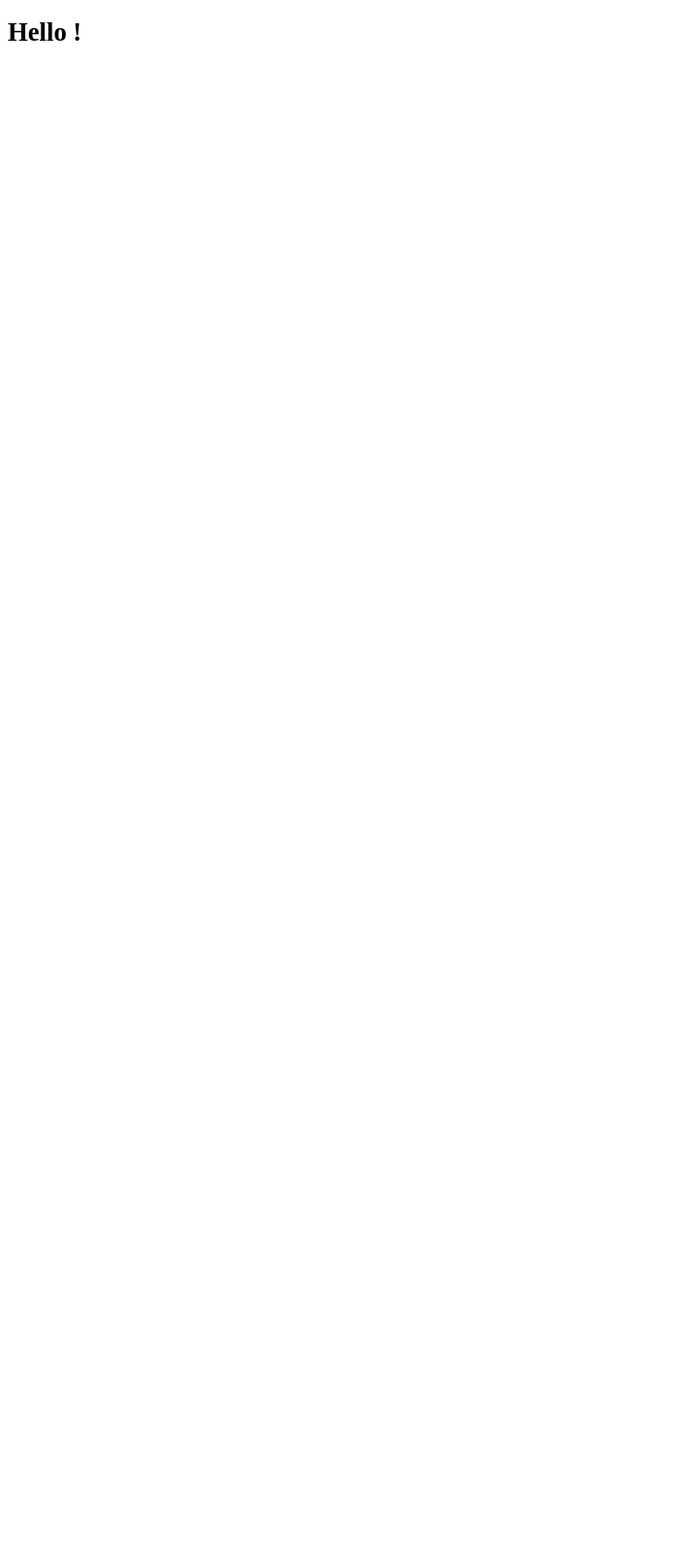
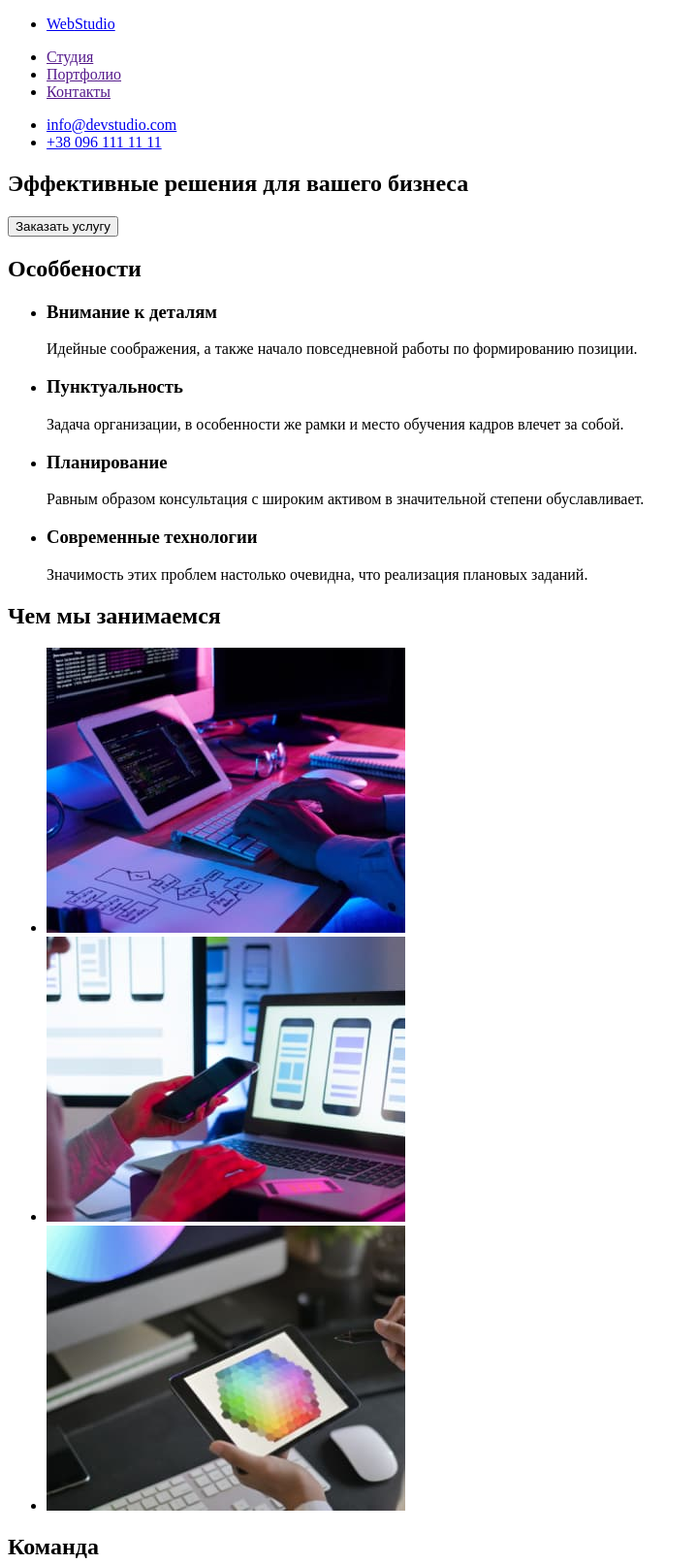
Before and after one commit to Galina-16/goit-markup-hw-02, a plain HTML site: page index.html in a window 1280 px wide. Shown: the top 1613 px of the page at 97% size, without its empty margins (0-719 px from the left). Before the commit the page ends 800 px from the top, so only its background shows below. Drawn offline with Linux system fonts and the light colour scheme.

Commit message:
14..04.22

```diff
--- a/index.html
+++ b/index.html
@@ -1,12 +1,179 @@
 <!DOCTYPE html>
-<html lang="en">
-<head>
-    <meta charset="UTF-8">
-    <meta http-equiv="X-UA-Compatible" content="IE=edge">
-    <meta name="viewport" content="width=device-width, initial-scale=1.0">
-    <title>Document</title>
-</head>
-<body>
-    <h1 style="font-size: 20pt;">Hello !</h1>
-</body>
+<html lang="ru">
+  <head>
+    <meta charset="UTF-8" />
+    <meta http-equiv="X-UA-Compatible" content="IE=edge" />
+    <meta name="viewport" content="width=device-width, initial-scale=1.0" />
+    <title>WebStudio</title>
+  </head>
+  <body>
+    <!-- Шапка страницы-->
+    <header>
+      <nav>
+        <ul>
+          <li>
+            <a href="/"
+              ><p lang="en"><span>Web</span>Studio</p></a
+            >
+          </li>
+          <li><a href="">Студия</a></li>
+          <li><a href="">Портфолио</a></li>
+          <li><a href="">Контакты</a></li>
+        </ul>
+      </nav>
+      <ul>
+        <li><a href="mailto:info@devstudio.com">info@devstudio.com</a></li>
+        <li><a href="tel:+380961111111">+38 096 111 11 11</a></li>
+      </ul>
+    </header>
+    <main>
+      <!-- Шапка -->
+      <div>
+        <section>
+          <h1>Эффективные решения для вашего бизнеса</h1>
+          <button type="button">Заказать услугу</button>
+        </section>
+      </div>
+      <!--Особености-->
+      <section>
+        <h2>Особбености</h2>
+        <ul>
+          <li>
+            <section>
+              <h3>Внимание к деталям</h3>
+              <p>
+                Идейные соображения, а также начало повседневной работы по
+                формированию позиции.
+              </p>
+            </section>
+          </li>
+          <li>
+            <section>
+              <h3>Пунктуальность</h3>
+              <p>
+                Задача организации, в особенности же рамки и место обучения
+                кадров влечет за собой.
+              </p>
+            </section>
+          </li>
+          <li>
+            <section>
+              <h3>Планирование</h3>
+              <p>
+                Равным образом консультация с широким активом в значительной
+                степени обуславливает.
+              </p>
+            </section>
+          </li>
+          <li>
+            <section>
+              <h3>Современные технологии</h3>
+              <p>
+                Значимость этих проблем настолько очевидна, что реализация
+                плановых заданий.
+              </p>
+            </section>
+          </li>
+        </ul>
+      </section>
+      <!--Чем мы занимаемся-->
+      <section>
+        <h2>Чем мы занимаемся</h2>
+        <ul>
+          <li>
+            <a href=""
+              ><img
+                src="./imges/development.jpg"
+                alt="Разработка сайта с нуля"
+                width="370"
+                height="294"
+            /></a>
+          </li>
+          <li>
+            <a href=""
+              ><img
+                src="./imges/adaptation.jpg"
+                alt="Верстка под наиболее популярные устройства"
+                width="370"
+                height="294"
+            /></a>
+          </li>
+          <li>
+            <a href=""
+              ><img
+                src="./imges/ui-design.jpg"
+                alt="UI-Дизайн"
+                width="370"
+                height="294"
+            /></a>
+          </li>
+        </ul>
+      </section>
+      <!--Наша команда-->
+      <section>
+        <h2>Команда</h2>
+        <ul>
+          <li>
+            <section>
+              <img
+                src="./imges/igor-demyanenko.jpg"
+                alt="Игорь Демьяненко"
+                width="270"
+                height="260"
+              />
+              <h3>Игорь Демьяненко</h3>
+              <p lang="en">Product Designer</p>
+            </section>
+          </li>
+          <li>
+            <section>
+              <img
+                src="./imges/olga-repina.jpg"
+                alt="Ольга Репина"
+                width="270"
+                height="260"
+              />
+              <h3>Ольга Репина</h3>
+              <p lang="en">Frontend Developer</p>
+            </section>
+          </li>
+          <li>
+            <section>
+              <img
+                src="./imges/nikolai-tarasov.jpg"
+                alt="Николай Тарасов"
+                width="270"
+                height="260"
+              />
+              <h3>Николай Тарасов</h3>
+              <p lang="en">Marketing</p>
+            </section>
+          </li>
+          <li>
+            <section>
+              <img
+                src="./imges/mikhail-ermakov.jpg"
+                alt="Михаил Ермаков"
+                width="270"
+                height="260"
+              />
+              <h3>Михаил Ермаков</h3>
+              <p lang="en">UI Designer</p>
+            </section>
+          </li>
+        </ul>
+      </section>
+    </main>
+    <!--Подвал страницы-->
+    <footer>
+      <p lang="en"><span>Web</span>Studio</p>
+      <ul>
+        <li>
+          <address>г. Киев, пр-т Леси Украинки, 26</address>
+        </li>
+        <li><a href="mailto:info@example.com">info@example.com</a></li>
+        <li><a href="tel:+380991111111">+38 099 111 11 11</a></li>
+      </ul>
+    </footer>
+  </body>
 </html>
```
Also changed, not shown: imges/adaptation.jpg (added), imges/development.jpg (added), imges/igor-demyanenko.jpg (added), imges/mikhail-ermakov.jpg (added), imges/nikolai-tarasov.jpg (added), imges/olga-repina.jpg (added), imges/ui-design.jpg (added).
